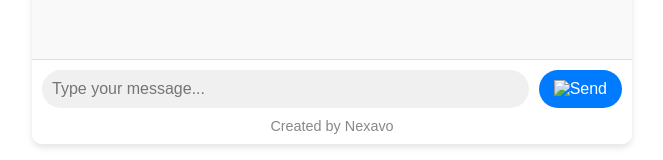
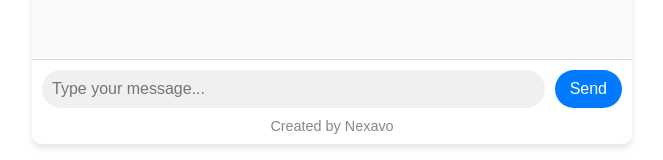
Before and after one commit to Nexavo999/ChatBot, a plain HTML site: page index.html in a window 1280 px wide. Shown: the part 616-776 px from the top of the page, without its empty margins (308-971 px from the left). Drawn offline with Linux system fonts and the light colour scheme.

Commit message:
Update index.html

```diff
--- a/index.html
+++ b/index.html
@@ -22,9 +22,7 @@
         <div class="input-area">
             <div class="input-container">
                 <input type="text" id="user-input" placeholder="Type your message..." autocomplete="off">
-                <button id="send-btn">
-                    <img src="send-icon.png" alt="Send">
-                </button>
+                <button id="send-btn">Send</button>
             </div>
             <div class="footer-text">Created by Nexavo</div>
         </div>
```
